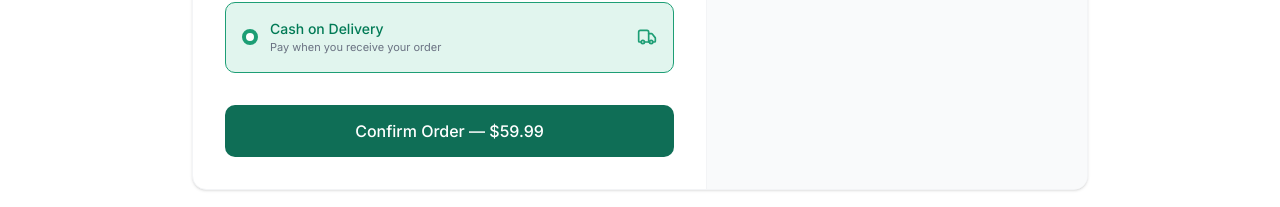
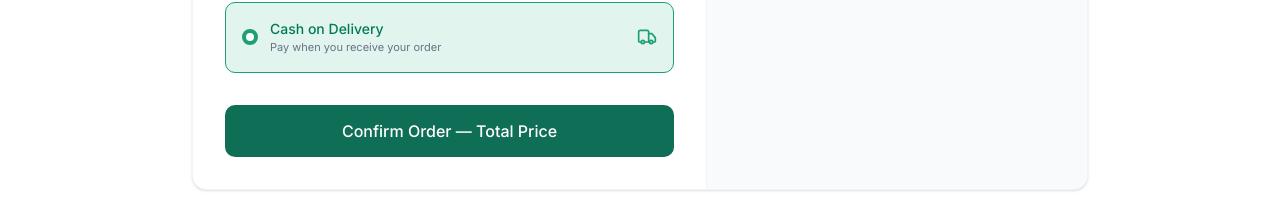
Before and after one commit to mvchnccc-oss/shopsphere-E-commerce-web-Application, a Next.js app in the folder Frontend/: page /checkout in a window 1280 px wide. Shown: the part 664-871 px from the top of the page. Built offline with nearby package versions, Linux system fonts and the light colour scheme; no server answers.

Commit message:
edit checkout ui

```diff
--- a/Frontend/src/app/(pages)/checkout/page.tsx
+++ b/Frontend/src/app/(pages)/checkout/page.tsx
@@ -78,7 +78,7 @@ const CheckoutPage = () => {
                         {isSubmitted ? (
                             <><CheckCircle2 size={18} /> Order Placed Successfully!</>
                         ) : (
-                            `Confirm Order — $${basePrice}`
+                            `Confirm Order — Total Price`
                         )}
                     </button>
                 </div>
```
